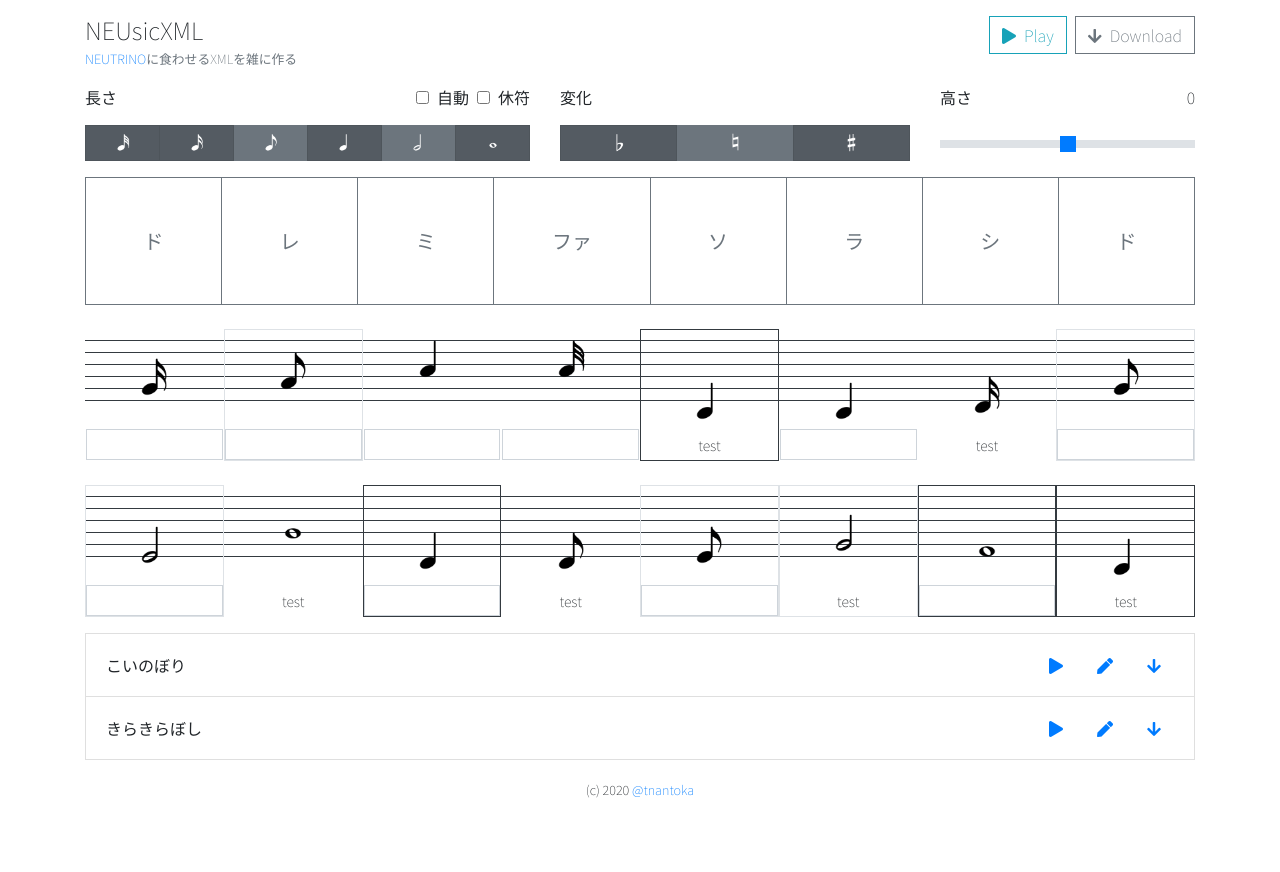
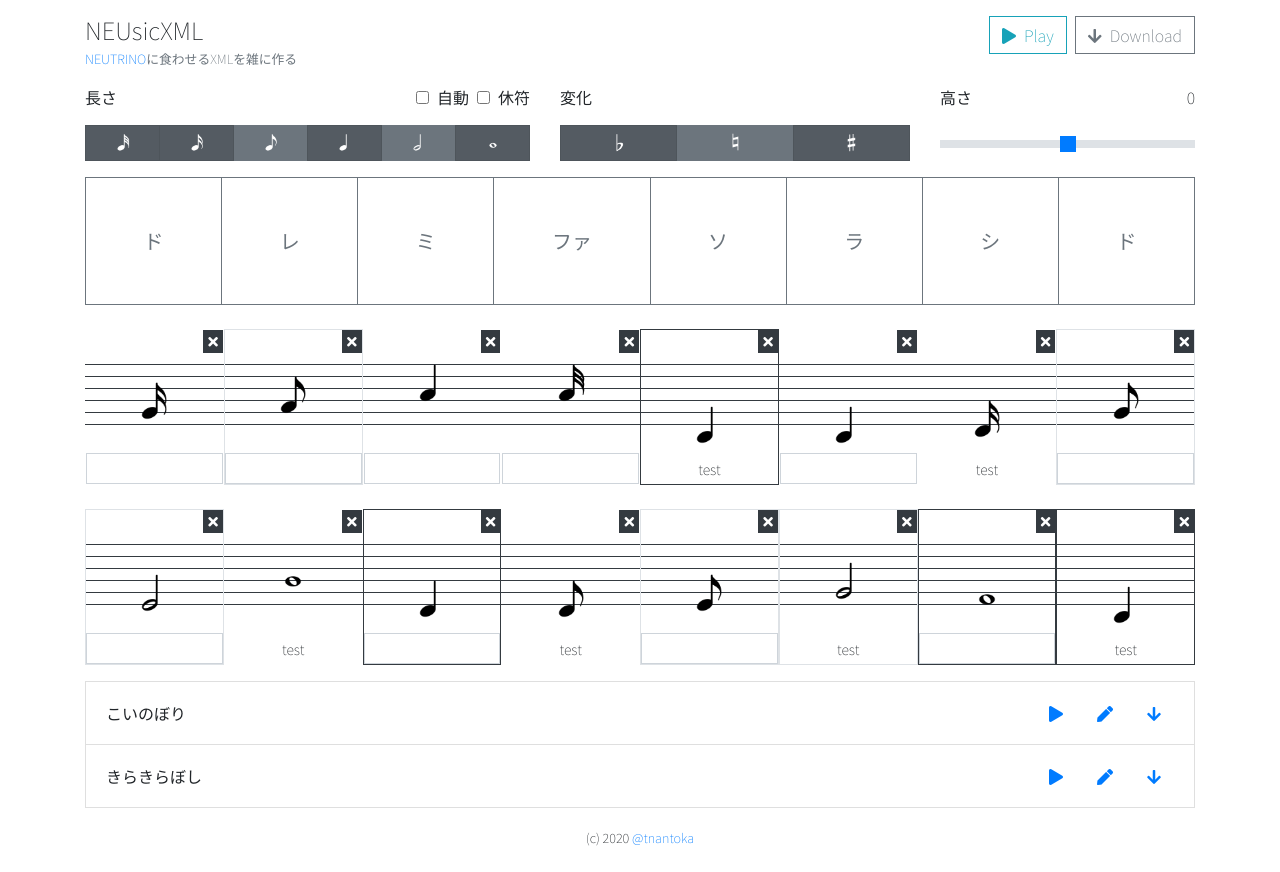
Before and after one commit to tnantoka/neusicxml, a React (Create React App) app: page / in a window 1280 px wide. Before the commit the page ends 824 px from the top, so only its background shows below. Built offline with nearby package versions, Linux system fonts and the light colour scheme.

Commit message:
Add delete button

```diff
--- a/src/components/Score.tsx
+++ b/src/components/Score.tsx
@@ -15,11 +15,11 @@ export default function Score() {
         {range(2).map(i => {
           return (
             <div className="position-relative mt-4">
-              {range(11).map(i => {
+              {range(13).map(i => {
                 return (
                   <div
                     className={classnames('w-100 border-dark', {
-                      'border-bottom': i < 1 || i < 6,
+                      'border-bottom': i > 1 && i < 8,
                     })}
                     style={{ height: spaceHeight }}
                   ></div>
@@ -41,6 +41,13 @@ export default function Score() {
                         }
                       )}
                     >
+                      <button
+                        className="btn btn-dark btn-sm position-absolute px-1 py-0"
+                        style={{ top: 0, right: 0 }}
+                      >
+                        <i className="fas fa-times"></i>
+                      </button>
+
                       <div
                         className="position-absolute text-center"
                         style={{
```
